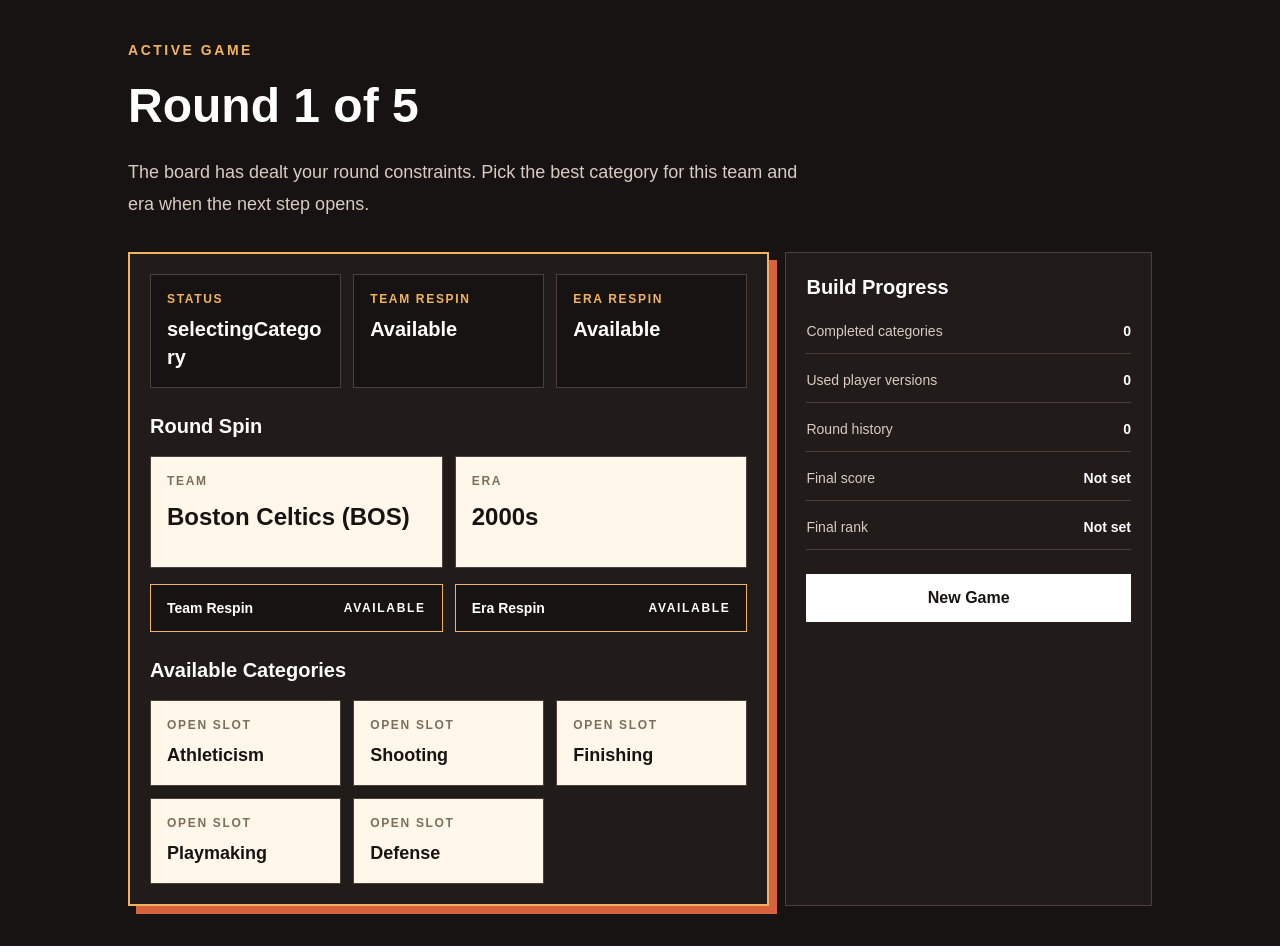
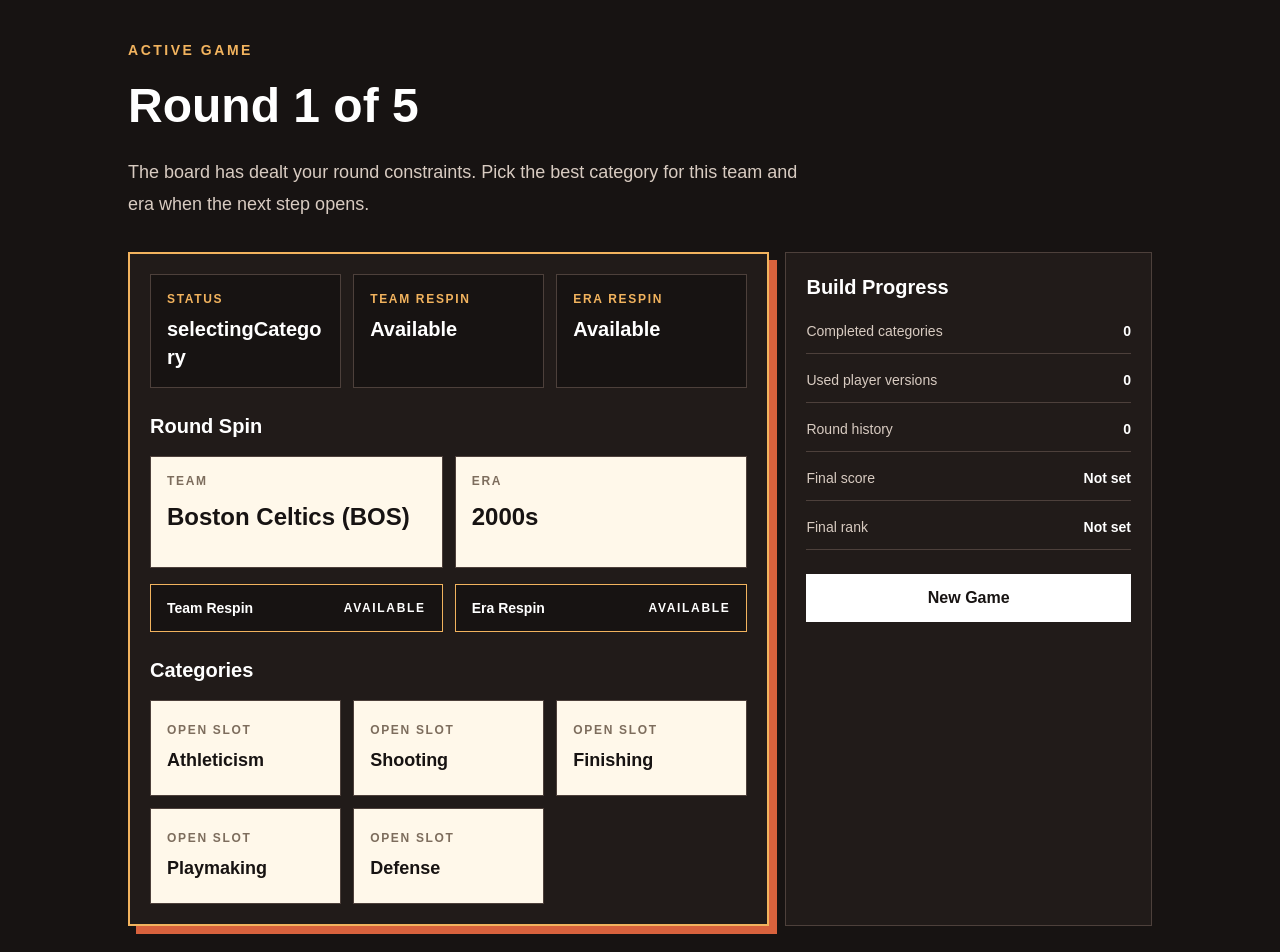
Before and after one commit to MatthewRJue/goat-forge, a Next.js app: page /game in a window 1280 px wide. Shown: the top 952 px of the page. Built offline with nearby package versions, Linux system fonts and the light colour scheme.

Commit message:
category selection

```diff
--- a/src/components/game/game-table.tsx
+++ b/src/components/game/game-table.tsx
@@ -4,7 +4,7 @@
 
 import { getEras, getTeams } from "@/data/game-data";
 import { gameReducer } from "@/lib/game/game-reducer";
-import { createInitialGameState } from "@/lib/game/game-state";
+import { MVP_CATEGORIES, createInitialGameState } from "@/lib/game/game-state";
 import type { AttributeCategory, GameState } from "@/lib/game/types";
 
 const categoryLabels: Record<AttributeCategory, string> = {
@@ -55,6 +55,13 @@
     });
   }, []);
 
+  const handleCategorySelect = useCallback((category: AttributeCategory) => {
+    dispatch({
+      type: "SELECT_CATEGORY",
+      category,
+    });
+  }, []);
+
   useEffect(() => {
     void startGame();
   }, [startGame]);
@@ -78,6 +85,7 @@
         <div className="grid gap-4 lg:grid-cols-[1.4fr_0.8fr]">
           <GameStatePanel
             gameState={gameState}
+            onCategorySelect={handleCategorySelect}
             onEraRespin={handleEraRespin}
             onTeamRespin={handleTeamRespin}
           />
@@ -90,10 +98,12 @@
 
 function GameStatePanel({
   gameState,
+  onCategorySelect,
   onEraRespin,
   onTeamRespin,
 }: {
   gameState: GameState;
+  onCategorySelect: (category: AttributeCategory) => void;
   onEraRespin: () => Promise<void>;
   onTeamRespin: () => Promise<void>;
 }) {
@@ -120,26 +130,94 @@
         onTeamRespin={onTeamRespin}
       />
 
-      <div className="mt-6">
-        <h2 className="text-xl font-black">Available Categories</h2>
-        <div className="mt-4 grid gap-3 sm:grid-cols-2 lg:grid-cols-3">
-          {gameState.availableCategories.map((category) => (
-            <div
-              data-testid="available-category"
-              key={category}
-              className="min-h-20 border border-[#4d403b] bg-[#fff8ea] p-4 text-[#171312]"
-            >
-              <p className="text-xs font-bold uppercase tracking-[0.14em] text-[#7d6d5d]">
-                Open slot
-              </p>
-              <p className="mt-2 text-lg font-black">
-                {categoryLabels[category]}
-              </p>
+      <CategorySelectionPanel
+        gameState={gameState}
+        onCategorySelect={onCategorySelect}
+      />
+
+      {gameState.status === "selectingPlayer" && gameState.selectedCategory ? (
+        <PlayerSelectionPlaceholder selectedCategory={gameState.selectedCategory} />
+      ) : null}
+    </section>
+  );
+}
+
+function CategorySelectionPanel({
+  gameState,
+  onCategorySelect,
+}: {
+  gameState: GameState;
+  onCategorySelect: (category: AttributeCategory) => void;
+}) {
+  return (
+    <div className="mt-6">
+      <h2 className="text-xl font-black">Categories</h2>
+      <div className="mt-4 grid gap-3 sm:grid-cols-2 lg:grid-cols-3">
+        {MVP_CATEGORIES.map((category) => {
+          const completedCategory = gameState.completedCategories.some(
+            (completed) => completed.category === category,
+          );
+          const selectedCategory = gameState.selectedCategory === category;
+          const availableCategory =
+            gameState.status === "selectingCategory" &&
+            !completedCategory &&
+            gameState.availableCategories.includes(category);
+          const buttonLabel = categoryLabels[category];
+          const statusLabel = completedCategory
+            ? "Locked"
+            : selectedCategory
+              ? "Selected"
+              : availableCategory
+                ? "Open slot"
+                : "Unavailable";
+
+          return (
+            <div data-testid="category-card" key={category}>
+              <button
+                data-testid={
+                  availableCategory ? "available-category" : "locked-category"
+                }
+                type="button"
+                disabled={!availableCategory}
+                className="min-h-24 w-full border border-[#4d403b] bg-[#fff8ea] p-4 text-left text-[#171312] transition-colors hover:bg-[#f2b35e] focus:outline-none focus:ring-2 focus:ring-[#f2b35e] focus:ring-offset-2 focus:ring-offset-[#211b19] disabled:cursor-not-allowed disabled:bg-[#2c2522] disabled:text-[#95867e]"
+                aria-pressed={selectedCategory}
+                onClick={() => {
+                  onCategorySelect(category);
+                }}
+              >
+                <span className="block text-xs font-bold uppercase tracking-[0.14em] text-[#7d6d5d]">
+                  {statusLabel}
+                </span>
+                <span className="mt-2 block text-lg font-black">
+                  {buttonLabel}
+                </span>
+              </button>
             </div>
-          ))}
-        </div>
+          );
+        })}
       </div>
-    </section>
+    </div>
+  );
+}
+
+function PlayerSelectionPlaceholder({
+  selectedCategory,
+}: {
+  selectedCategory: AttributeCategory;
+}) {
+  return (
+    <div
+      data-testid="player-selection-placeholder"
+      className="mt-6 border border-[#4d403b] bg-[#171312] p-4"
+    >
+      <p className="text-xs font-bold uppercase tracking-[0.14em] text-[#f2b35e]">
+        Player Selection
+      </p>
+      <p className="mt-2 text-lg font-black text-white">
+        {categoryLabels[selectedCategory]}
+      </p>
+      <p className="mt-1 text-sm font-bold text-[#d8cbc1]">Pool pending</p>
+    </div>
   );
 }
 
--- a/src/lib/game/game-reducer.ts
+++ b/src/lib/game/game-reducer.ts
@@ -2,7 +2,12 @@
 import type { RandomFn } from "@/lib/game/random";
 import { applyEraRespin, applyTeamRespin } from "@/lib/game/respins";
 import { createRoundSpin } from "@/lib/game/spin-round";
-import type { EraOption, GameState, TeamOption } from "@/lib/game/types";
+import type {
+  AttributeCategory,
+  EraOption,
+  GameState,
+  TeamOption,
+} from "@/lib/game/types";
 
 export type GameAction =
   | {
@@ -23,6 +28,10 @@
       type: "USE_ERA_RESPIN";
       eras: readonly EraOption[];
       random: RandomFn;
+    }
+  | {
+      type: "SELECT_CATEGORY";
+      category: AttributeCategory;
     };
 
 export function gameReducer(state: GameState, action: GameAction): GameState {
@@ -72,7 +81,34 @@
         eras: action.eras,
         random: action.random,
       });
+    case "SELECT_CATEGORY":
+      return selectCategory(state, action.category);
     default:
       return state;
   }
 }
+
+function selectCategory(
+  state: GameState,
+  category: AttributeCategory,
+): GameState {
+  const completedCategory = state.completedCategories.some(
+    (completed) => completed.category === category,
+  );
+
+  if (
+    state.status !== "selectingCategory" ||
+    !state.currentTeam ||
+    !state.currentEra ||
+    completedCategory ||
+    !state.availableCategories.includes(category)
+  ) {
+    return state;
+  }
+
+  return {
+    ...state,
+    status: "selectingPlayer",
+    selectedCategory: category,
+  };
+}
```
Also changed, not shown: agents/delivery/stories/006-category-selection.md (+1 -1 lines), 2 other files (tests, documents, lock files or other folders).
